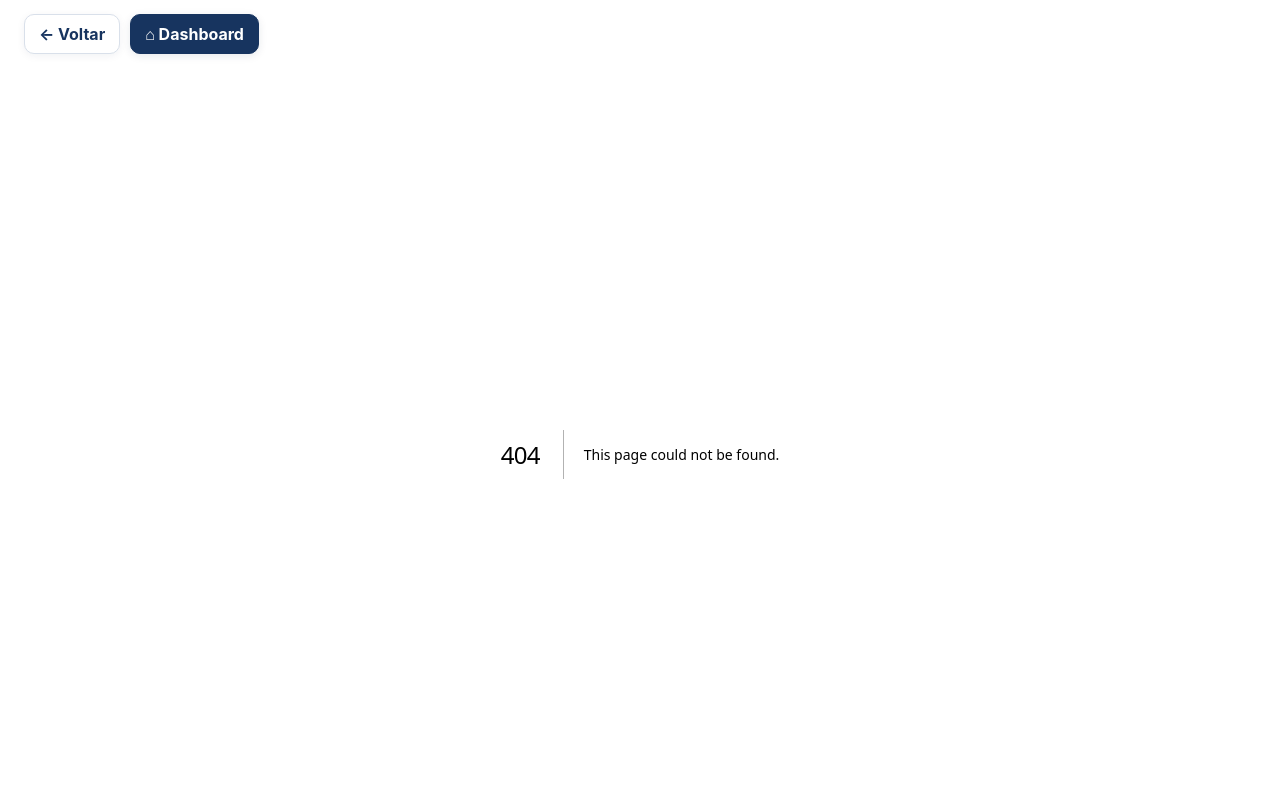
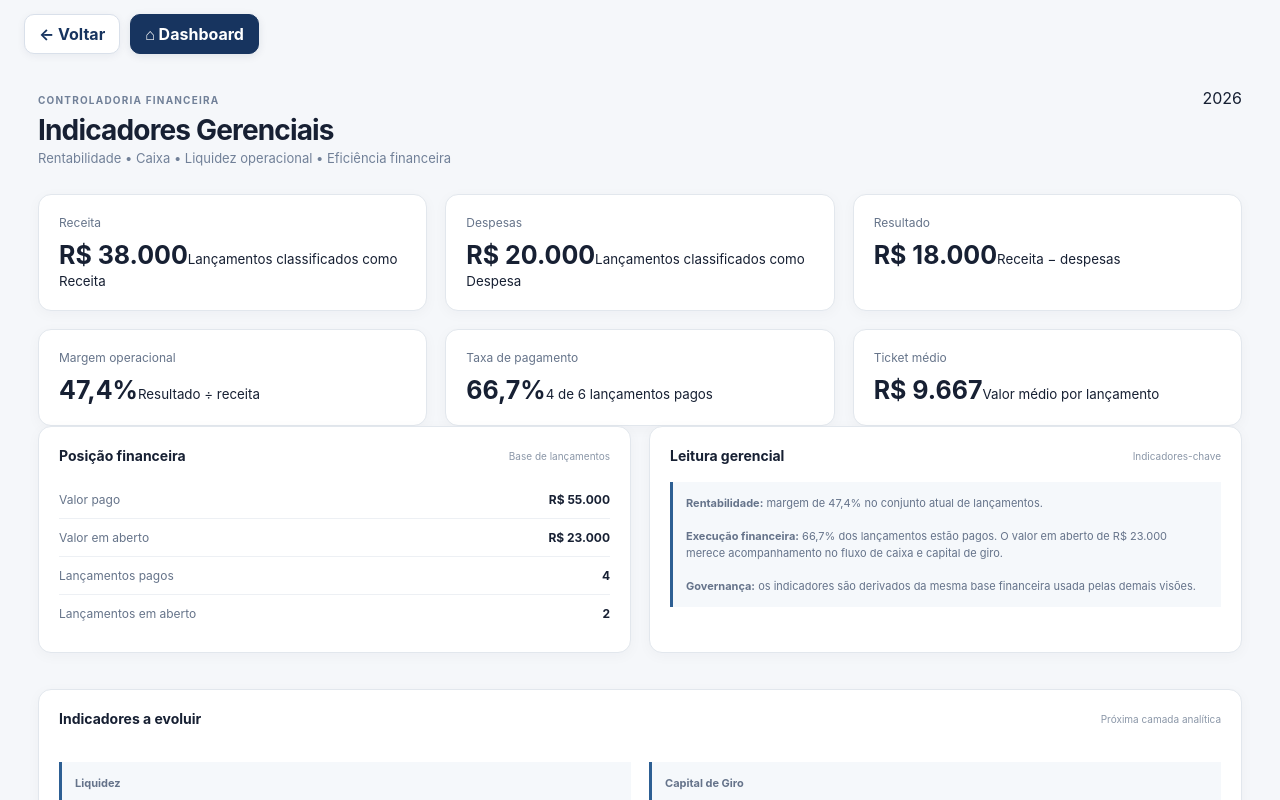
Before and after one commit to cardoso4009-byte/bp-financeiro-bi, a Next.js app: page /indicadores in a window 1280 px wide. Before the commit this address had no page. Shown: the top 800 px of the page. Built offline with nearby package versions, Linux system fonts and the light colour scheme.

Commit message:
Adiciona painel de indicadores gerenciais

```diff
--- /dev/null
+++ b/app/indicadores/page.tsx
@@ -0,0 +1,43 @@
+'use client'
+
+import { useMemo } from 'react'
+import { readFinancialSource } from '@/lib/financial-source'
+
+const brl=(n:number)=>n.toLocaleString('pt-BR',{style:'currency',currency:'BRL',maximumFractionDigits:0})
+const pct=(n:number)=>`${(n*100).toFixed(1).replace('.',',')}%`
+
+export default function IndicadoresPage(){
+ const source=useMemo(()=>readFinancialSource(),[])
+ const entries=source.entries
+ const receitas=entries.filter(e=>e.type==='Receita')
+ const despesas=entries.filter(e=>e.type==='Despesa')
+ const receita=receitas.reduce((s,e)=>s+Math.abs(e.value),0)
+ const despesa=despesas.reduce((s,e)=>s+Math.abs(e.value),0)
+ const pagos=entries.filter(e=>e.status==='Pago')
+ const abertos=entries.filter(e=>e.status==='Em aberto')
+ const pagoValor=pagos.reduce((s,e)=>s+Math.abs(e.value),0)
+ const abertoValor=abertos.reduce((s,e)=>s+Math.abs(e.value),0)
+ const resultado=receita-despesa
+ const margem=receita?resultado/receita:0
+ const taxaPagamento=entries.length?pagos.length/entries.length:0
+ const ticketMedio=entries.length?(receita+despesa)/entries.length:0
+ return <main className="content" style={{marginLeft:0,width:'100%',maxWidth:1450,margin:'0 auto'}}>
+  <header><div><small>CONTROLADORIA FINANCEIRA</small><h1>Indicadores Gerenciais</h1><p>Rentabilidade • Caixa • Liquidez operacional • Eficiência financeira</p></div><div className="period">2026</div></header>
+  <div className="indicator-grid">
+   <Metric title="Receita" value={brl(receita)} detail="Lançamentos classificados como Receita"/>
+   <Metric title="Despesas" value={brl(despesa)} detail="Lançamentos classificados como Despesa"/>
+   <Metric title="Resultado" value={brl(resultado)} detail="Receita − despesas"/>
+   <Metric title="Margem operacional" value={pct(margem)} detail="Resultado ÷ receita"/>
+   <Metric title="Taxa de pagamento" value={pct(taxaPagamento)} detail={`${pagos.length} de ${entries.length} lançamentos pagos`}/>
+   <Metric title="Ticket médio" value={brl(ticketMedio)} detail="Valor médio por lançamento"/>
+  </div>
+  <div className="grid">
+   <section className="panel"><div className="panel-title"><h2>Posição financeira</h2><span>Base de lançamentos</span></div><div className="rows"><Row label="Valor pago" value={pagoValor}/><Row label="Valor em aberto" value={abertoValor}/><Row label="Lançamentos pagos" value={pagos.length} currency={false}/><Row label="Lançamentos em aberto" value={abertos.length} currency={false}/></div></section>
+   <section className="panel"><div className="panel-title"><h2>Leitura gerencial</h2><span>Indicadores-chave</span></div><div className="note"><strong>Rentabilidade:</strong> margem de {pct(margem)} no conjunto atual de lançamentos.<br/><br/><strong>Execução financeira:</strong> {pct(taxaPagamento)} dos lançamentos estão pagos. O valor em aberto de {brl(abertoValor)} merece acompanhamento no fluxo de caixa e capital de giro.<br/><br/><strong>Governança:</strong> os indicadores são derivados da mesma base financeira usada pelas demais visões.</div></section>
+  </div>
+  <section className="panel wide"><div className="panel-title"><h2>Indicadores a evoluir</h2><span>Próxima camada analítica</span></div><div className="grid"><Insight title="Liquidez" text="Adicionar liquidez corrente e seca quando o Balanço integrado estiver consolidado."/><Insight title="Capital de Giro" text="Conectar prazo médio de recebimento, pagamento e ciclo financeiro."/><Insight title="Rentabilidade" text="Adicionar ROIC, ROE e margem por unidade, centro de custo e período."/><Insight title="Eficiência" text="Adicionar OPEX/receita, orçamento × realizado e análise de desvios."/></div></section>
+ </main>
+}
+function Metric({title,value,detail}:{title:string;value:string;detail:string}){return <div className="indicator"><span>{title}</span><strong>{value}</strong><small>{detail}</small></div>}
+function Row({label,value,currency=true}:{label:string;value:number;currency?:boolean}){return <div className="row"><span>{label}</span><b>{currency?brl(value):value.toLocaleString('pt-BR')}</b></div>}
+function Insight({title,text}:{title:string;text:string}){return <div className="note"><strong>{title}</strong><p>{text}</p></div>}
```
